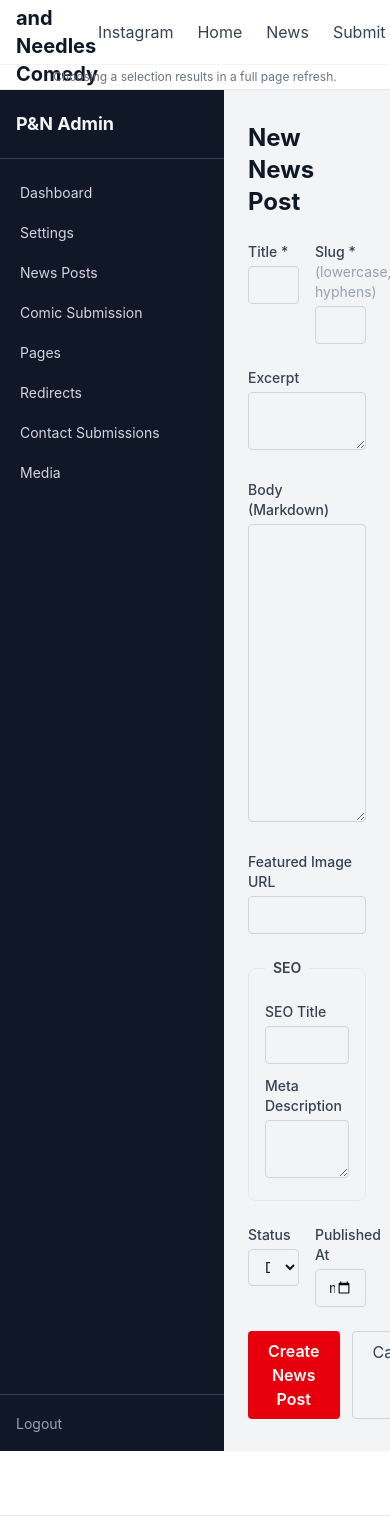
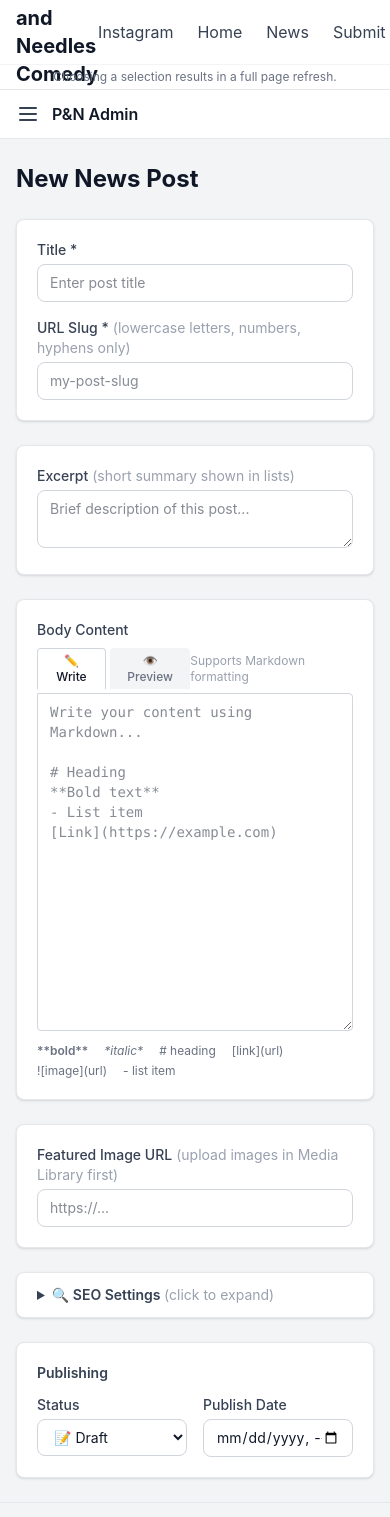
Before and after one commit to taylordrew4u2/PinsWebsite, a Next.js app: page /admin/posts/new in a window 390 px wide. Shown: the top 1517 px of the page. Built offline with nearby package versions, Linux system fonts and the light colour scheme.

Commit message:
feat: enhance admin layout with sidebar navigation and mobile support; add Markdown editor component

```diff
--- a/app/admin/layout.tsx
+++ b/app/admin/layout.tsx
@@ -1,51 +1,120 @@
+"use client";
+
 import Link from "next/link";
+import { usePathname } from "next/navigation";
+import { useState } from "react";
 
 const navLinks = [
-  { href: "/admin", label: "Dashboard" },
-  { href: "/admin/settings", label: "Settings" },
-  { href: "/admin/posts", label: "News Posts" },
-  { href: "/admin/posts/comic-submission", label: "Comic Submission" },
-  { href: "/admin/pages", label: "Pages" },
-  { href: "/admin/redirects", label: "Redirects" },
-  { href: "/admin/submissions", label: "Contact Submissions" },
-  { href: "/admin/media", label: "Media" },
+  { href: "/admin", label: "Dashboard", icon: "📊", exact: true },
+  { href: "/admin/settings", label: "Settings", icon: "⚙️" },
+  { href: "/admin/posts", label: "News Posts", icon: "📰", exact: true },
+  { href: "/admin/posts/comic-submission", label: "Comic Submissions", icon: "🎤" },
+  { href: "/admin/pages", label: "Pages", icon: "📄" },
+  { href: "/admin/redirects", label: "Redirects", icon: "🔀" },
+  { href: "/admin/submissions", label: "Contact Inbox", icon: "📬" },
+  { href: "/admin/media", label: "Media Library", icon: "🖼️" },
 ];
 
+function isActive(pathname: string, href: string, exact?: boolean) {
+  if (exact) return pathname === href;
+  return pathname === href || pathname.startsWith(href + "/");
+}
+
 export default function AdminLayout({ children }: { children: React.ReactNode }) {
+  const pathname = usePathname();
+  const [sidebarOpen, setSidebarOpen] = useState(false);
+
   return (
     <div className="min-h-screen flex bg-gray-100">
+      {/* Mobile overlay */}
+      {sidebarOpen && (
+        <div
+          className="fixed inset-0 bg-black/50 z-30 lg:hidden"
+          onClick={() => setSidebarOpen(false)}
+        />
+      )}
+
       {/* Sidebar */}
-      <aside className="w-56 bg-gray-900 text-gray-100 flex flex-col">
-        <div className="px-4 py-5 border-b border-gray-700">
-          <span className="font-bold text-lg">P&amp;N Admin</span>
+      <aside
+        className={`fixed lg:static inset-y-0 left-0 z-40 w-60 bg-gray-900 text-gray-100 flex flex-col transform transition-transform duration-200 ease-in-out ${
+          sidebarOpen ? "translate-x-0" : "-translate-x-full lg:translate-x-0"
+        }`}
+      >
+        <div className="px-4 py-5 border-b border-gray-700 flex items-center justify-between">
+          <Link href="/admin" className="font-bold text-lg hover:text-white transition">
+            P&amp;N Admin
+          </Link>
+          <button
+            onClick={() => setSidebarOpen(false)}
+            className="lg:hidden text-gray-400 hover:text-white text-xl"
+            aria-label="Close sidebar"
+          >
+            ✕
+          </button>
         </div>
-        <nav className="flex-1 px-2 py-4 space-y-1">
-          {navLinks.map((link) => (
+
+        <nav className="flex-1 px-3 py-4 space-y-1 overflow-y-auto">
+          {navLinks.map((link) => {
+            const active = isActive(pathname, link.href, link.exact);
+            return (
               <Link
                 key={link.href}
                 href={link.href}
-              className="block px-3 py-2 rounded text-sm text-gray-300 hover:bg-gray-700 hover:text-white transition"
+                onClick={() => setSidebarOpen(false)}
+                className={`flex items-center gap-3 px-3 py-2.5 rounded-lg text-sm transition ${
+                  active
+                    ? "bg-red-600 text-white font-medium shadow-sm"
+                    : "text-gray-300 hover:bg-gray-700/70 hover:text-white"
+                }`}
               >
+                <span className="text-base">{link.icon}</span>
                 {link.label}
               </Link>
-          ))}
+            );
+          })}
         </nav>
-        <div className="p-4 border-t border-gray-700">
+
+        <div className="px-3 py-3 border-t border-gray-700 space-y-2">
+          <Link
+            href="/"
+            target="_blank"
+            className="flex items-center gap-3 px-3 py-2 rounded-lg text-sm text-gray-400 hover:text-white hover:bg-gray-700/70 transition"
+          >
+            <span className="text-base">🌐</span>
+            View Site
+          </Link>
           <form action="/api/admin/logout" method="POST">
             <button
               type="submit"
-              className="w-full text-left text-sm text-gray-400 hover:text-white transition"
+              className="flex items-center gap-3 w-full px-3 py-2 rounded-lg text-sm text-gray-400 hover:text-white hover:bg-gray-700/70 transition text-left"
             >
-              Logout
+              <span className="text-base">🚪</span>
+              Sign Out
             </button>
           </form>
         </div>
       </aside>
 
       {/* Main content */}
+      <div className="flex-1 flex flex-col min-w-0">
+        {/* Top bar (mobile) */}
+        <header className="lg:hidden bg-white border-b border-gray-200 px-4 py-3 flex items-center gap-3 sticky top-0 z-20">
+          <button
+            onClick={() => setSidebarOpen(true)}
+            className="text-gray-700 hover:text-gray-900"
+            aria-label="Open sidebar"
+          >
+            <svg className="w-6 h-6" fill="none" stroke="currentColor" viewBox="0 0 24 24">
+              <path strokeLinecap="round" strokeLinejoin="round" strokeWidth={2} d="M4 6h16M4 12h16M4 18h16" />
+            </svg>
+          </button>
+          <span className="font-semibold text-gray-900">P&amp;N Admin</span>
+        </header>
+
         <main className="flex-1 overflow-auto">
-        <div className="max-w-5xl mx-auto px-6 py-8">{children}</div>
+          <div className="max-w-5xl mx-auto px-4 sm:px-6 py-6 sm:py-8">{children}</div>
         </main>
+      </div>
     </div>
   );
 }
--- a/app/admin/posts/PostForm.tsx
+++ b/app/admin/posts/PostForm.tsx
@@ -3,6 +3,7 @@
 import { useActionState } from "react";
 import type { PostFormState } from "./actions";
 import type { Post } from "@/db/types";
+import MarkdownEditor from "@/components/MarkdownEditor";
 
 interface Props {
   post?: Post | null;
@@ -19,67 +20,86 @@ export default function PostForm({ post, formAction, backHref, blogLabel }: Prop
   return (
     <form action={action} className="space-y-6 max-w-3xl">
       {state.ok && (
-        <div className="bg-green-50 border border-green-200 text-green-800 rounded px-4 py-3 text-sm">
-          ✓ {post ? "Post updated." : "Post created."}{" "}
-          <a href={backHref} className="underline">Back to list</a>
+        <div className="bg-green-50 border border-green-200 text-green-800 rounded px-4 py-3 text-sm flex items-center justify-between">
+          <span>✓ {post ? "Post updated successfully!" : "Post created successfully!"}</span>
+          <a href={backHref} className="underline font-medium ml-4">← Back to list</a>
         </div>
       )}
       {state.error && (
         <div className="bg-red-50 border border-red-200 text-red-700 rounded px-4 py-3 text-sm">
-          Error: {state.error}
+          ⚠ {state.error}
         </div>
       )}
 
-      <div className="grid grid-cols-2 gap-4">
+      {/* Title & Slug */}
+      <div className="bg-white rounded-lg shadow-sm border border-gray-200 p-5 space-y-4">
         <div>
           <label className="block text-sm font-medium text-gray-700 mb-1">Title *</label>
-          <input name="title" required defaultValue={post?.title ?? ""} className={inputCls} />
+          <input name="title" required defaultValue={post?.title ?? ""} className={inputCls} placeholder="Enter post title" />
         </div>
         <div>
-          <label className="block text-sm font-medium text-gray-700 mb-1">Slug * <span className="text-gray-400 font-normal">(lowercase, hyphens)</span></label>
-          <input name="slug" required defaultValue={post?.slug ?? ""} pattern="[a-z0-9-]+" className={inputCls} />
+          <label className="block text-sm font-medium text-gray-700 mb-1">
+            URL Slug *
+            <span className="text-gray-400 font-normal ml-1">(lowercase letters, numbers, hyphens only)</span>
+          </label>
+          <input name="slug" required defaultValue={post?.slug ?? ""} pattern="[a-z0-9-]+" className={inputCls} placeholder="my-post-slug" />
         </div>
       </div>
 
-      <div>
-        <label className="block text-sm font-medium text-gray-700 mb-1">Excerpt</label>
-        <textarea name="excerpt" defaultValue={post?.excerpt ?? ""} rows={2} className={inputCls} />
+      {/* Excerpt */}
+      <div className="bg-white rounded-lg shadow-sm border border-gray-200 p-5">
+        <label className="block text-sm font-medium text-gray-700 mb-1">
+          Excerpt
+          <span className="text-gray-400 font-normal ml-1">(short summary shown in lists)</span>
+        </label>
+        <textarea name="excerpt" defaultValue={post?.excerpt ?? ""} rows={2} className={inputCls} placeholder="Brief description of this post..." />
       </div>
 
-      <div>
-        <label className="block text-sm font-medium text-gray-700 mb-1">Body (Markdown)</label>
-        <textarea name="bodyMarkdown" defaultValue={post?.body_markdown ?? ""} rows={14} className={`${inputCls} font-mono text-sm`} />
+      {/* Body */}
+      <div className="bg-white rounded-lg shadow-sm border border-gray-200 p-5">
+        <label className="block text-sm font-medium text-gray-700 mb-2">Body Content</label>
+        <MarkdownEditor name="bodyMarkdown" defaultValue={post?.body_markdown ?? ""} rows={16} />
       </div>
 
-      <div>
-        <label className="block text-sm font-medium text-gray-700 mb-1">Featured Image URL</label>
-        <input name="featuredImageUrl" type="url" defaultValue={post?.featured_image_url ?? ""} className={inputCls} />
+      {/* Featured Image */}
+      <div className="bg-white rounded-lg shadow-sm border border-gray-200 p-5">
+        <label className="block text-sm font-medium text-gray-700 mb-1">
+          Featured Image URL
+          <span className="text-gray-400 font-normal ml-1">(upload images in Media Library first)</span>
+        </label>
+        <input name="featuredImageUrl" type="url" defaultValue={post?.featured_image_url ?? ""} className={inputCls} placeholder="https://..." />
       </div>
 
-      <fieldset className="border border-gray-200 rounded-lg p-4">
-        <legend className="px-2 text-sm font-semibold text-gray-700">SEO</legend>
-        <div className="space-y-3 mt-2">
+      {/* SEO */}
+      <details className="bg-white rounded-lg shadow-sm border border-gray-200">
+        <summary className="px-5 py-3 cursor-pointer text-sm font-semibold text-gray-700 hover:bg-gray-50 rounded-lg transition">
+          🔍 SEO Settings <span className="text-gray-400 font-normal">(click to expand)</span>
+        </summary>
+        <div className="px-5 pb-5 space-y-3 border-t border-gray-100 pt-3">
           <div>
             <label className="block text-sm font-medium text-gray-700 mb-1">SEO Title</label>
-            <input name="seoTitle" defaultValue={post?.seo_title ?? ""} className={inputCls} />
+            <input name="seoTitle" defaultValue={post?.seo_title ?? ""} className={inputCls} placeholder="Custom title for search engines" />
           </div>
           <div>
             <label className="block text-sm font-medium text-gray-700 mb-1">Meta Description</label>
-            <textarea name="metaDescription" defaultValue={post?.meta_description ?? ""} rows={2} className={inputCls} />
+            <textarea name="metaDescription" defaultValue={post?.meta_description ?? ""} rows={2} className={inputCls} placeholder="Description shown in search results (150-160 characters ideal)" />
           </div>
         </div>
-      </fieldset>
+      </details>
 
+      {/* Status & Publishing */}
+      <div className="bg-white rounded-lg shadow-sm border border-gray-200 p-5">
+        <h3 className="text-sm font-semibold text-gray-700 mb-3">Publishing</h3>
         <div className="grid grid-cols-2 gap-4">
           <div>
             <label className="block text-sm font-medium text-gray-700 mb-1">Status</label>
             <select name="status" defaultValue={post?.status ?? "draft"} className={inputCls}>
-            <option value="draft">Draft</option>
-            <option value="published">Published</option>
+              <option value="draft">📝 Draft</option>
+              <option value="published">✅ Published</option>
             </select>
           </div>
           <div>
-          <label className="block text-sm font-medium text-gray-700 mb-1">Published At</label>
+            <label className="block text-sm font-medium text-gray-700 mb-1">Publish Date</label>
             <input
               name="publishedAt"
               type="datetime-local"
@@ -88,16 +108,18 @@ export default function PostForm({ post, formAction, backHref, blogLabel }: Prop
             />
           </div>
         </div>
+      </div>
 
-      <div className="flex gap-3">
+      {/* Actions */}
+      <div className="flex gap-3 items-center sticky bottom-0 bg-gray-100 py-4 -mx-4 px-4 sm:-mx-6 sm:px-6 border-t border-gray-200">
         <button
           type="submit"
           disabled={pending}
-          className="bg-red-600 text-white px-5 py-2 rounded font-semibold hover:bg-red-700 disabled:opacity-50 transition"
+          className="bg-red-600 text-white px-6 py-2.5 rounded-lg font-semibold hover:bg-red-700 disabled:opacity-50 transition shadow-sm"
         >
-          {pending ? "Saving…" : post ? "Update Post" : `Create ${blogLabel} Post`}
+          {pending ? "Saving…" : post ? "💾 Update Post" : `✨ Create ${blogLabel} Post`}
         </button>
-        <a href={backHref} className="px-5 py-2 rounded border border-gray-300 text-gray-700 hover:bg-gray-50 transition">
+        <a href={backHref} className="px-5 py-2.5 rounded-lg border border-gray-300 text-gray-700 hover:bg-gray-50 transition">
           Cancel
         </a>
       </div>
@@ -105,4 +127,4 @@ export default function PostForm({ post, formAction, backHref, blogLabel }: Prop
   );
 }
 
-const inputCls = "w-full border border-gray-300 rounded px-3 py-2 text-sm focus:ring-2 focus:ring-red-500 focus:outline-none";
+const inputCls = "w-full border border-gray-300 rounded-lg px-3 py-2 text-sm focus:ring-2 focus:ring-red-500 focus:outline-none transition";
--- /dev/null
+++ b/components/MarkdownEditor.tsx
@@ -0,0 +1,97 @@
+"use client";
+
+import { useState, useCallback } from "react";
+
+interface Props {
+  name: string;
+  defaultValue: string;
+  rows?: number;
+  placeholder?: string;
+}
+
+export default function MarkdownEditor({ name, defaultValue, rows = 14, placeholder }: Props) {
+  const [value, setValue] = useState(defaultValue);
+  const [preview, setPreview] = useState(false);
+  const [html, setHtml] = useState("");
+  const [loading, setLoading] = useState(false);
+
+  const togglePreview = useCallback(async () => {
+    if (!preview && value.trim()) {
+      setLoading(true);
+      try {
+        // Use dynamic import to render markdown client-side
+        const { remark } = await import("remark");
+        const remarkGfm = (await import("remark-gfm")).default;
+        const remarkHtml = (await import("remark-html")).default;
+        const result = await remark().use(remarkGfm).use(remarkHtml, { sanitize: true }).process(value);
+        setHtml(result.toString());
+      } catch {
+        setHtml("<p style='color:red'>Preview error</p>");
+      }
+      setLoading(false);
+    }
+    setPreview(!preview);
+  }, [preview, value]);
+
+  return (
+    <div>
+      <div className="flex items-center justify-between mb-1">
+        <div className="flex gap-1">
+          <button
+            type="button"
+            onClick={() => setPreview(false)}
+            className={`px-3 py-1 text-xs rounded-t font-medium transition ${
+              !preview ? "bg-white border border-b-0 border-gray-300 text-gray-900" : "bg-gray-100 text-gray-500 hover:text-gray-700"
+            }`}
+          >
+            ✏️ Write
+          </button>
+          <button
+            type="button"
+            onClick={togglePreview}
+            className={`px-3 py-1 text-xs rounded-t font-medium transition ${
+              preview ? "bg-white border border-b-0 border-gray-300 text-gray-900" : "bg-gray-100 text-gray-500 hover:text-gray-700"
+            }`}
+          >
+            👁️ Preview
+          </button>
+        </div>
+        <span className="text-xs text-gray-400">Supports Markdown formatting</span>
+      </div>
+
+      <textarea
+        name={name}
+        value={value}
+        onChange={(e) => setValue(e.target.value)}
+        rows={rows}
+        placeholder={placeholder || "Write your content using Markdown...\n\n# Heading\n**Bold text**\n- List item\n[Link](https://example.com)"}
+        className={`w-full border border-gray-300 rounded-b rounded-tr px-3 py-2 text-sm font-mono focus:ring-2 focus:ring-red-500 focus:outline-none ${
+          preview ? "hidden" : ""
+        }`}
+      />
+
+      {preview && (
+        <div className="w-full border border-gray-300 rounded-b rounded-tr px-4 py-3 bg-white min-h-[200px] overflow-auto prose prose-sm max-w-none">
+          {loading ? (
+            <p className="text-gray-400 text-sm">Loading preview...</p>
+          ) : html ? (
+            <div dangerouslySetInnerHTML={{ __html: html }} />
+          ) : (
+            <p className="text-gray-400 text-sm italic">Nothing to preview</p>
+          )}
+        </div>
+      )}
+
+      {!preview && (
+        <div className="mt-1.5 flex flex-wrap gap-x-4 gap-y-1 text-xs text-gray-400">
+          <span><strong className="font-semibold text-gray-500">**bold**</strong></span>
+          <span><em className="italic text-gray-500">*italic*</em></span>
+          <span className="text-gray-500"># heading</span>
+          <span className="text-gray-500">[link](url)</span>
+          <span className="text-gray-500">![image](url)</span>
+          <span className="text-gray-500">- list item</span>
+        </div>
+      )}
+    </div>
+  );
+}
```
Lines whose indentation alone changed are shown as unchanged.
